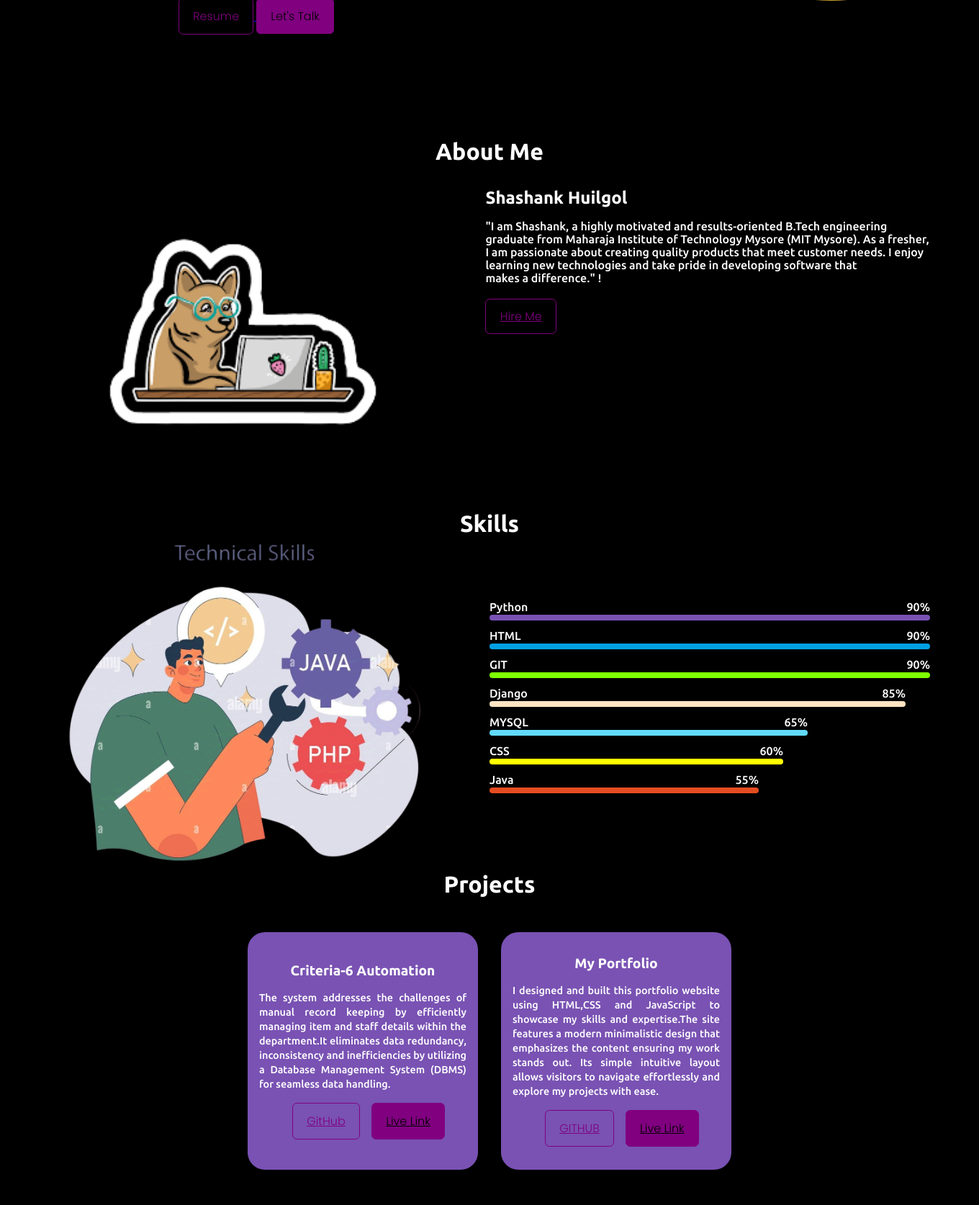
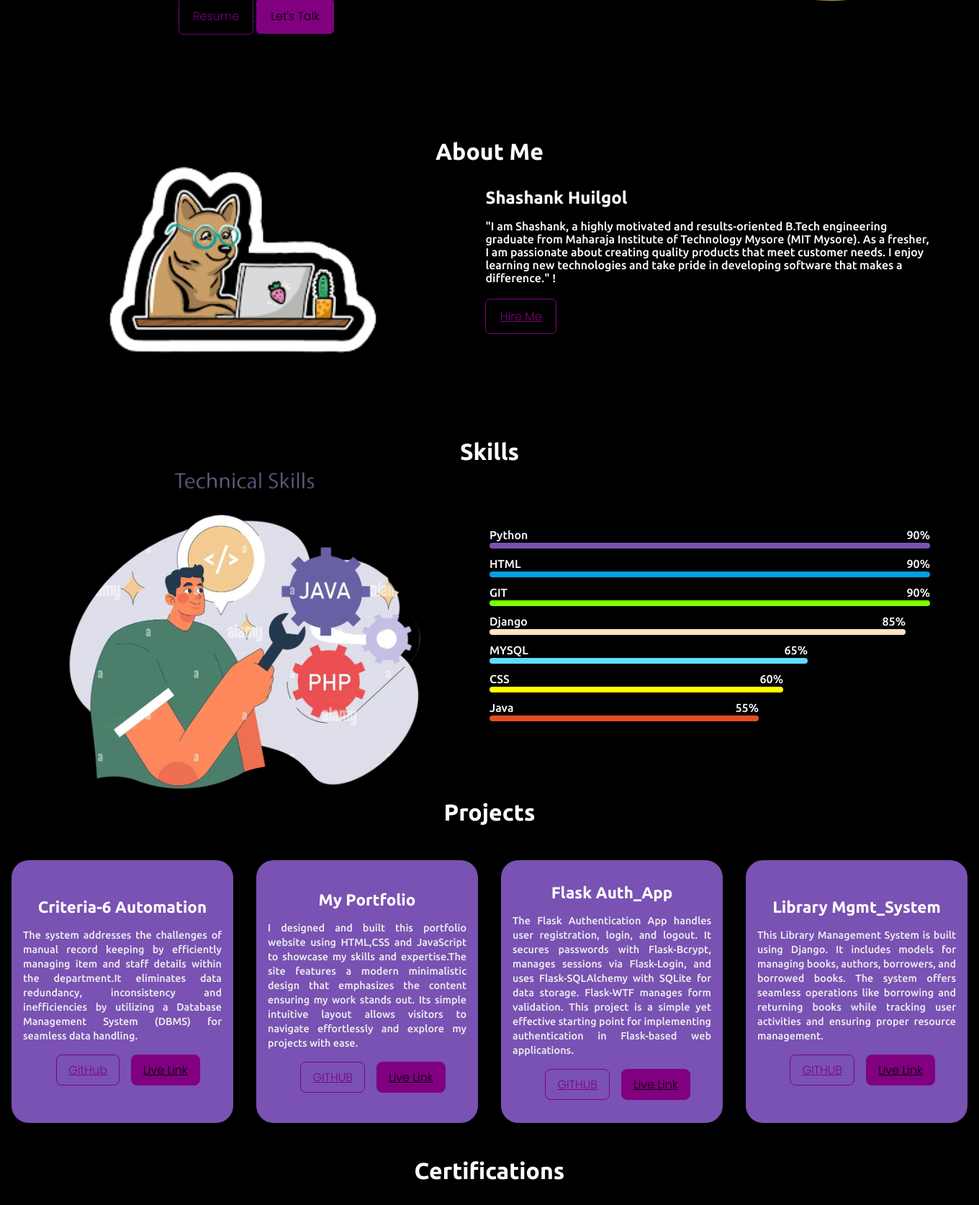
Before and after one commit to Shashankhuilgol/Portfolio, a Django app: page / in a window 1360 px wide; the page is wider, and only the part inside the window is pictured. Shown: the part 684-2358 px from the top of that part at 72% size. Run offline with Django 5.2, Linux system fonts and the light colour scheme.

Commit message:
updated portfolio

```diff
--- a/Base/templates/index.html
+++ b/Base/templates/index.html
@@ -14,7 +14,7 @@
       referrerpolicy="no-referrer"
     />
     <link rel="icon" type="image/x-icon" href="./Images/favicon.jpeg" />
-    <link rel="stylesheet" href="{% static  'css/style.css'%}" />
+    <link rel="stylesheet" href="{% static 'css/style.css' %}" />
   </head>
   <body>
     <!-- navbar section -->
@@ -97,7 +97,7 @@
               (MIT Mysore). As a fresher, I am passionate about creating quality
               products that meet customer needs. I enjoy learning new
               technologies and take pride in developing software that
-              makes a difference." !
+              makes a difference." !
             </p>
             <a class="btn" id="hireme " href="mailto:Shashank.huilgol22@gmail.com">Hire Me</a>
           </div>
@@ -171,6 +171,7 @@
             <a href="" target="_blanks" class="btn m-top live">Live Link</a>
           </div>
         </div>
+
         <div class="projects-item flex f-col s-center items-center">
           <h1 class="t-white popinss">My Portfolio</h1>
           <p class="t-white popinss">
@@ -182,6 +183,36 @@
           </p>
           <div class="button flex s-around">
             <a href="" target="_blanks" class="btn mx-1 m-top">GITHUB</a>
+            <a href="" target="_blanks" class="btn m-top live">Live Link</a>
+          </div>
+        </div>
+
+        <div class="projects-item flex f-col s-center items-center">
+          <h1 class="t-white popinss">Flask Auth_App</h1>
+          <p class="t-white popinss">
+            The Flask Authentication App handles user registration, login, and logout.
+            It secures passwords with Flask-Bcrypt, manages sessions via Flask-Login,
+            and uses Flask-SQLAlchemy with SQLite for data storage. Flask-WTF manages
+            form validation. This project is a simple yet effective starting point for
+            implementing authentication in Flask-based web applications.
+          </p>
+          <div class="button flex s-around">
+            <a href="https://github.com/Shashankhuilgol/Flask_Auth_App" target="_blanks" class="btn mx-1 m-top">GITHUB</a>
+            <a href="" target="_blanks" class="btn m-top live">Live Link</a>
+          </div>
+        </div>
+
+
+        <div class="projects-item flex f-col s-center items-center">
+          <h1 class="t-white popinss">Library Mgmt_System</h1>
+          <p class="t-white popinss">
+            This Library Management System is built using Django. It includes models
+            for managing books, authors, borrowers, and borrowed books. The system
+            offers seamless operations like borrowing and returning books while tracking
+            user activities and ensuring proper resource management.
+          </p>
+          <div class="button flex s-around">
+            <a href="https://github.com/Shashankhuilgol/Library_Management_System" target="_blanks" class="btn mx-1 m-top">GITHUB</a>
             <a href="" target="_blanks" class="btn m-top live">Live Link</a>
           </div>
         </div>
--- a/static/css/style.css
+++ b/static/css/style.css
@@ -130,15 +121,14 @@ h4{
 
 .about-left img {
     width: 100%;
-    height: 400px;;
+    height: 400px;
     border-radius: 1rem;
+    margin-top: -100px;  /*Added negative margin to move the image higher */
 }
 
 .about-content p {
     margin-bottom: 2rem;
 }
-
-
 
 /* Skills */
 #skills {
@@ -260,17 +250,54 @@ h4{
     border-radius: 1.5rem;
     padding: 2rem 1rem;
     text-align: justify;
+    box-shadow: 0px 4px 8px rgba(0, 0, 0, 0.2); /* Added shadow for better look */
+    transition: transform 0.3s ease-in-out; /* Hover animation */
+}
+
+.projects-item:hover {
+    transform: scale(1.05);
 }
 
 .projects-item h1 {
-    font-size: 1.2rem;
+    font-size: 1.4rem;
     margin-bottom: 1rem;
+    color: #fff; /* White text for titles */
+    text-align: center; /* Center align project titles */
+}
+.projects-item p {
+    line-height: 20px;
+    font-size: 0.9rem;
+    color: #eee; /* Lighter text color */
 }
 
-.projects-item p {
-    line-height: 20px;
-    font-size: .9rem;
+.projects-item img {
+    width: 100%;
+    height: auto;
+    border-radius: 1rem;
+    margin-bottom: 1rem;
+    box-shadow: 0px 2px 4px rgba(0, 0, 0, 0.1);
 }
+
+.projects-item .btn {
+    display: inline-block;
+    margin-top: 1rem;
+    padding: 0.5rem 1rem;
+    font-size: 1rem;
+    color: rgb(128, 0, 128);
+    background-color: #7952b3;
+    border: 1px solid #800080;
+    border-radius: 0.5rem;
+    cursor: pointer;
+    transition: all 0.3s ease;
+    text-align: center;
+}
+
+.projects-item .btn:hover {
+    background-color: #fff;
+    color: black;
+    box-shadow: 0px 4px 8px rgba(0, 0, 0, 0.2);
+}
+
 
 /* Certifications section */
 .certifications-container {
@@ -480,9 +507,9 @@ ul li a:hover {
 }
 
 .btn {
-    margin-left: 0 .5rem;
+    margin-left: 0 0.5rem;
     font-size: 1rem;
-    color:rgb(128,0,128);
+    color: rgb(128, 0, 128);
     cursor: pointer;
     padding: 0.75rem 1.2rem;
     border: 1px solid #800080;
@@ -503,6 +530,79 @@ ul li a:hover {
 }
 
 .live {
-    color: black;
-    background-color: #800080;
+    color: black !important;
+    background-color: #800080 !important; /* Purple color */
+    transition: background-color 0.3s ease; /* Smooth transition */
 }
+
+.live:hover {
+    background-color: white !important; /* White background on hover */
+    color: black !important; /* Text color changes to black on hover for contrast */
+}
+
+/* Media Queries for Mobile Responsiveness */
+
+/* Mobile Layout */
+@media (max-width: 768px) {
+    .home-left, .home-right {
+        width: 100%;
+        padding: 3rem;
+    }
+
+    .home-left h6, .home-left h4, .home-left h1 {
+        font-size: 3rem;
+    }
+
+    .projects-item {
+        width: 90%;
+        margin: 1rem auto;
+    }
+
+    .skills-left, .skills-right {
+        width: 100%;
+    }
+
+    .form {
+        flex-direction: column;
+    }
+
+    .form-div input, textarea {
+        font-size: 1rem;
+    }
+
+    #footer ul {
+        text-align: center;
+    }
+
+    #navbar ul li {
+        margin: 1rem 0;
+    }
+}
+
+/* Smaller Mobile Layout */
+@media (max-width: 480px) {
+    .home-left h6, .home-left h4, .home-left h1 {
+        font-size: 2.5rem;
+    }
+
+    .projects-item {
+        width: 100%;
+    }
+
+    .skills-left, .skills-right {
+        width: 100%;
+        margin-bottom: 1rem;
+    }
+
+    .bar-content {
+        font-size: 0.8rem;
+    }
+
+    .btn {
+        font-size: 0.9rem;
+    }
+
+    #footer p {
+        font-size: 0.8rem;
+    }
+}
```
Also changed, not shown: other parts of static/css/style.css (+42 -51 lines).
